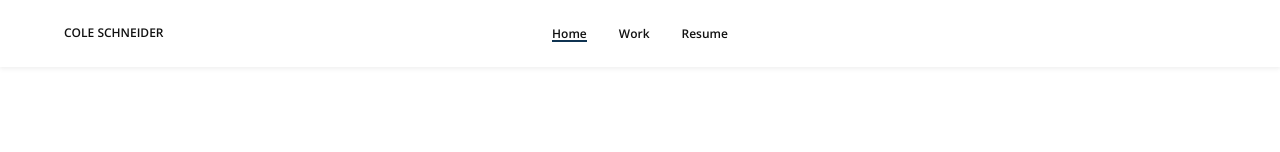
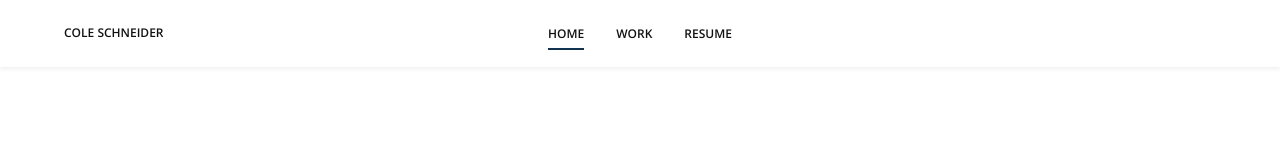
Before and after one commit to coleschneider/portfoliooldreact, a React app: page / in a window 1280 px wide. Shown: the top 152 px of the page. Built offline with nearby package versions, Linux system fonts and the light colour scheme.

Commit message:
add spacing to the header

```diff
--- a/src/components/Header/NavLinks.tsx
+++ b/src/components/Header/NavLinks.tsx
@@ -46,6 +46,7 @@ const TextLink = styled(({ matches, ...restProps }) => <Link {...restProps} />)`
     height: 2px;
     z-index: 8;
     left: 0;
+    top: 8px;
     background-color: #0f3351;
     transform: ${({ matches }) => (matches ? 'scale(1)' : 'scale(0)')};
     transition: all 0.65s cubic-bezier(0.7, 0.3, 0, 1);
@@ -54,9 +55,9 @@ const TextLink = styled(({ matches, ...restProps }) => <Link {...restProps} />)`
 `
 
 const navPaths: NavLinkProps[] = [
-  { path: '/', display: 'Home' },
-  { path: '/mywork', display: 'Work' },
-  { path: '/static/media/Resume.pdf', display: 'Resume', target: '_blank' },
+  { path: '/', display: 'HOME' },
+  { path: '/mywork', display: 'WORK' },
+  { path: '/static/media/Resume.pdf', display: 'RESUME', target: '_blank' },
 ]
 
 function NavLink({ display, path, ...rest }: NavLinkProps) {
```
